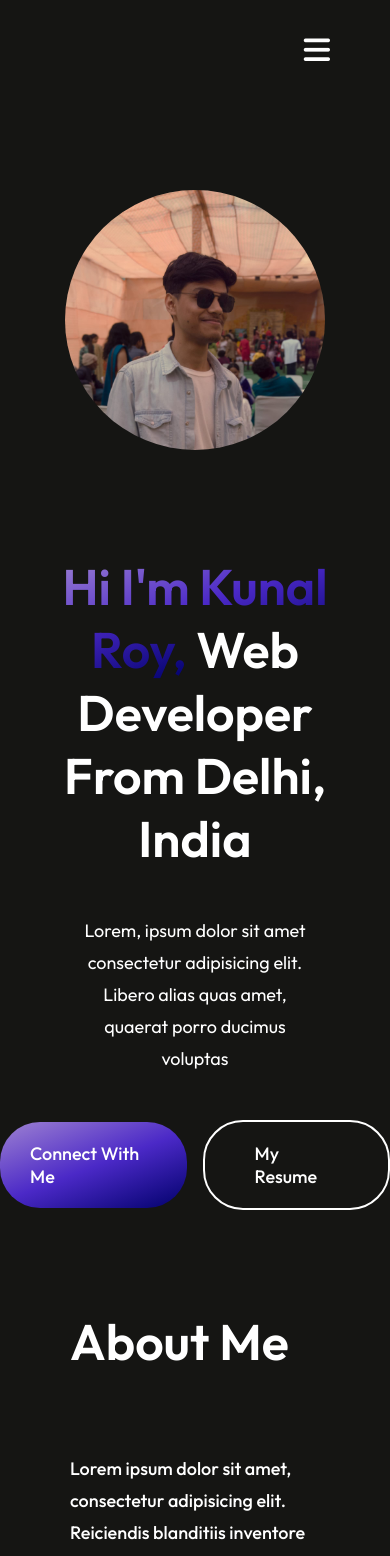
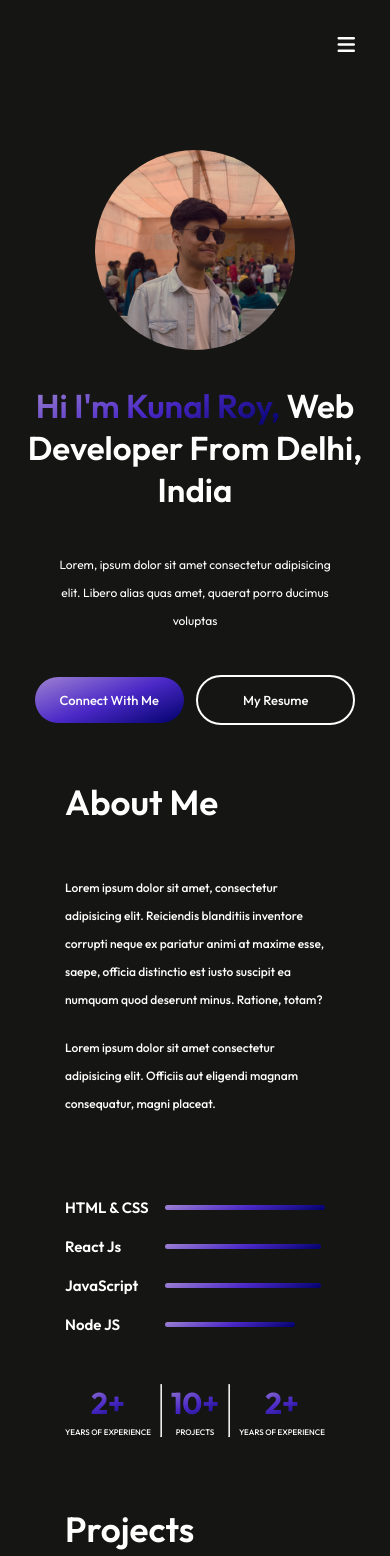
Before and after one commit to Yonko-Kunal/Portfolio-React, a React (Vite) app: page / in a window 390 px wide. Shown: the top 1556 px of the page. Built offline with nearby package versions, Linux system fonts and the light colour scheme.

Commit message:
responsiveness update

```diff
--- a/src/Components/About/About.css
+++ b/src/Components/About/About.css
@@ -155,4 +155,53 @@
         text-align: center;
         font-size: 15px;
     }
+
+    @media(max-width:500px) {
+        .about {
+            gap: 50px;
+            margin: 45px 65px;
+            align-items: start;
+        }
+
+        .about-me h1 {
+            font-size: 35px;
+            padding: 0;
+        }
+
+        .about-para {
+            font-size: 12px;
+            line-height: 28px;
+        }
+
+        .about-skill {
+            gap: 0;
+        }
+
+        .about-skill p {
+            font-size: 15px;
+            min-width: 100px;
+        }
+
+        .about-skill hr {
+            height: 5px;
+        }
+
+        .about-achievement-container {
+            margin-bottom: 25px;
+        }
+
+        .about-achievement {
+            gap: 5px;
+        }
+
+        .about-achievement h1 {
+            font-size: 30px;
+            font-weight: 700;
+        }
+
+        .about-achievement p {
+            text-align: center;
+            font-size: 8px;
+        }
+    }
 }
--- a/src/Components/Contact/Contact.css
+++ b/src/Components/Contact/Contact.css
@@ -168,3 +168,47 @@
 
 
 }
+
+@media(max-width:500px) {
+    .contact {
+        gap: 50px;
+        margin: 45px 65px;
+        align-items: start;
+    }
+
+    .contact-title h1 {
+        font-size: 35px;
+        padding: 0;
+    }
+
+    .contact-section {
+        gap: 50px;
+    }
+
+    .contact-left h1 {
+        font-size: 35px;
+    }
+
+    .contact-left p {
+        font-size: 13px;
+    }
+
+    .contact-right label {
+        font-size: 16px;
+    }
+
+    .contact-right input {
+        width: 100%;
+        font-size: 16px;
+        height: 50px;
+    }
+
+    .contact-right textarea {
+        width: 90%;
+        font-size: 17px;
+    }
+
+    .contact-submit {
+        font-size: 15px;
+    }
+}
--- a/src/Components/Hero/Hero.css
+++ b/src/Components/Hero/Hero.css
@@ -102,3 +102,41 @@
     }
 
 }
+
+@media(max-width:500px) {
+
+    .Hero img {
+        margin-bottom: auto;
+        width: 200px;
+        margin-top: 110px;
+    }
+
+    .Hero h1 {
+        width: 90%;
+        font-size: 33px;
+    }
+
+    .Hero p {
+        width: 70%;
+        font-size: 12px;
+        line-height: 28px;
+        margin: 5px 0px;
+    }
+
+    .Hero-action {
+        gap: 12px;
+        font-size: 13px;
+        margin-bottom: 10px;
+        font-weight: 500;
+    }
+
+    .Hero-connect {
+        padding: 15px 25px;
+        border-radius: 35px;
+    }
+
+    .Hero-resume {
+        padding: 15px 45px;
+        border-radius: 35px;
+    }
+}
--- a/src/Components/Navbar/Navbar.css
+++ b/src/Components/Navbar/Navbar.css
@@ -115,3 +115,12 @@
     }
 
 }
+
+@media(max-width:500px) {
+    .nav-mob-open i {
+        margin-top: 50px;
+        margin-right: 5px;
+        font-size: 20px;
+
+    }
+}
--- a/src/Components/Projects/Project.css
+++ b/src/Components/Projects/Project.css
@@ -98,3 +98,22 @@
     }
 
 }
+
+@media(max-width:500px) {
+    .project {
+        gap: 50px;
+        margin: 45px 65px;
+        align-items: start;
+    }
+
+    .project-title h1 {
+        font-size: 35px;
+        padding: 0;
+    }
+
+    .show-more-projects {
+        padding: 20px 40px;
+        font-size: 13px;
+        margin: 10px auto;
+    }
+}
```
